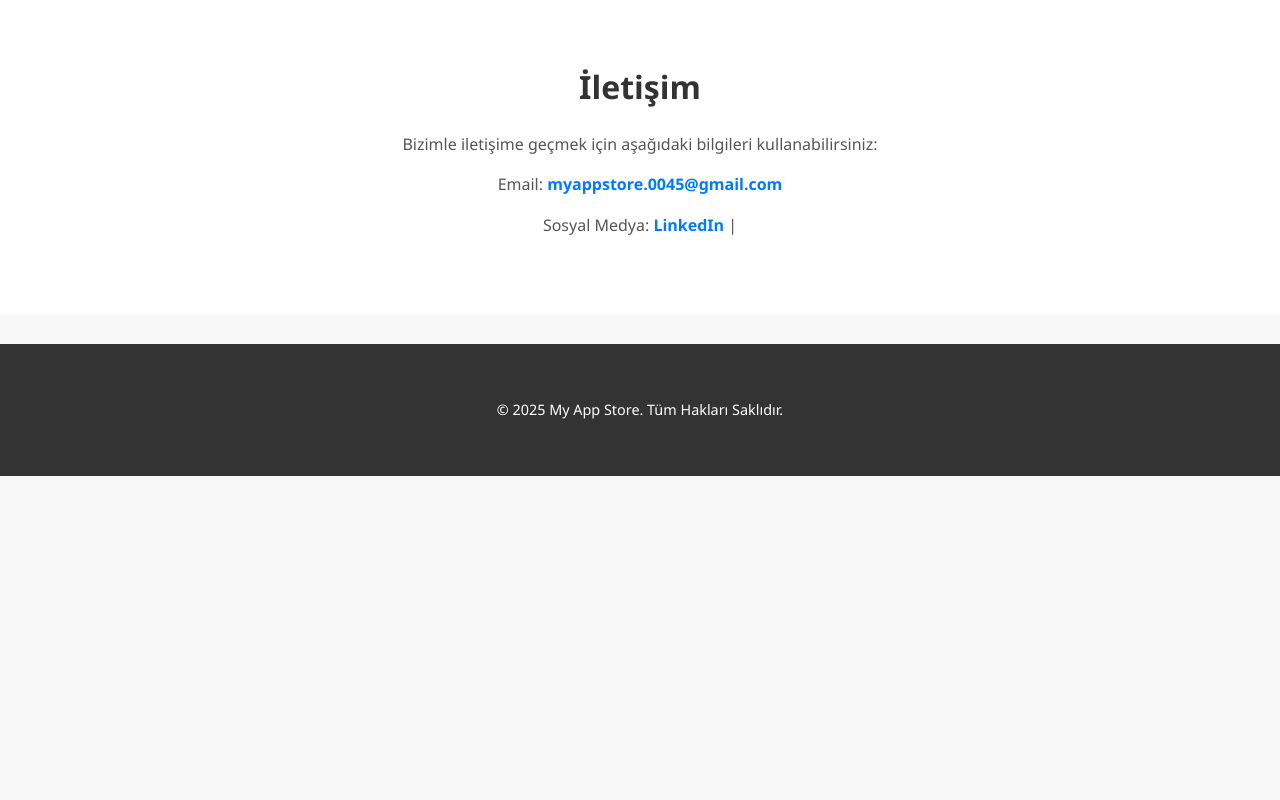
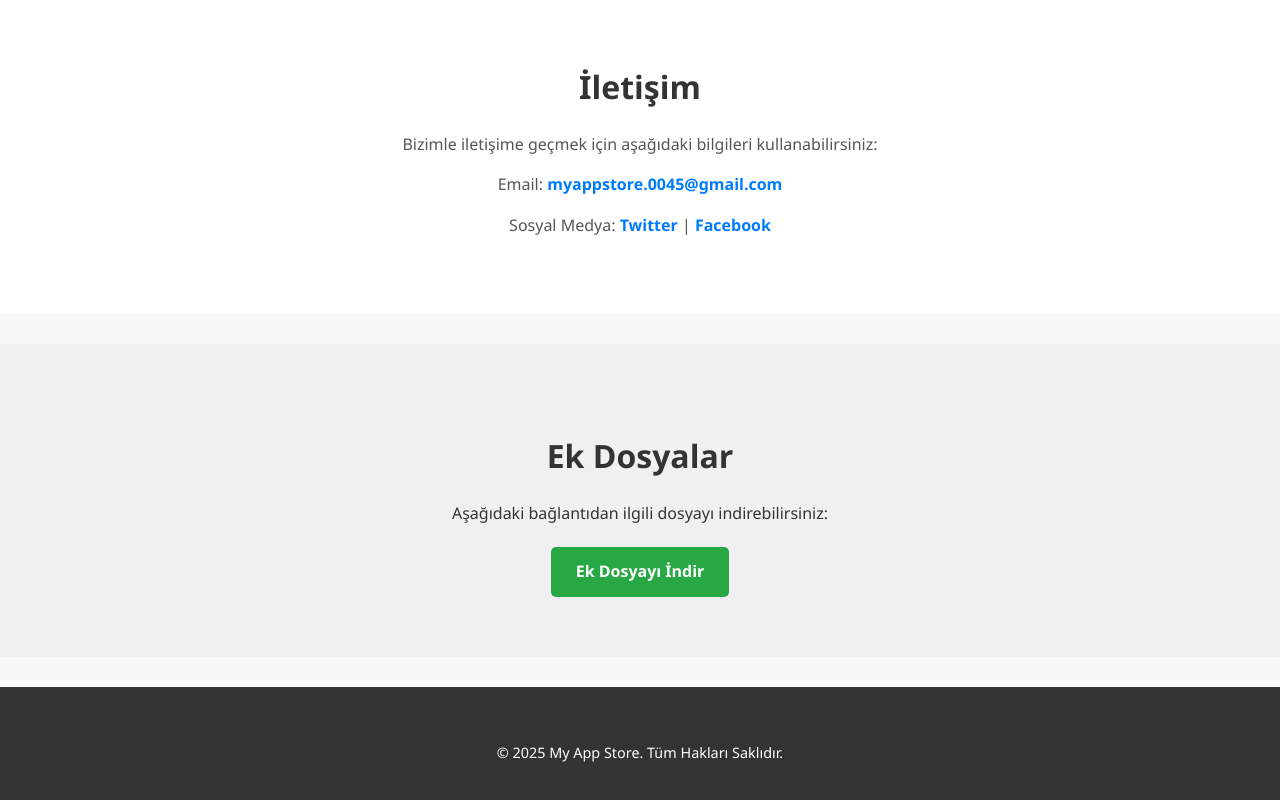
Before and after one commit to MyAppStore0045/myappstore0045.github.io, a plain HTML site: page index.html in a window 1280 px wide. Shown: the part 1781-2581 px from the top of the page. Before the commit the page ends 2257 px from the top, so only its background shows below. Drawn offline with Linux system fonts and the light colour scheme.

Commit message:
Update index.html

```diff
--- a/index.html
+++ b/index.html
@@ -188,6 +188,24 @@
             text-decoration: underline;
         }
 
+        /* Yeni Ek Dosya Bölümü */
+        .extra-files {
+            padding: 40px 0;
+            text-align: center;
+            background-color: #f0f0f0; /* Hafif bir arka plan */
+            margin-bottom: 30px;
+        }
+
+        .extra-files h2 {
+            font-size: 2em;
+            margin-bottom: 20px;
+            color: #333;
+        }
+
+        .extra-files p {
+            margin-bottom: 20px;
+        }
+
         /* Alt Bilgi (Footer) */
         footer {
             background: #333;
@@ -260,11 +278,12 @@
                 </div>
 
                 <div class="app-card">
-                    <h3>Idle Zombie and Cars</h3>
-                    <p>Zombilere karşı destansı bir mücadeleye hazır olun! Arabalarınızı yükseltin, zombi sürülerine karşı savunma yapın ve hayatta kalın.</p>
-                    <a href="https://drive.google.com/file/d/10AIT24JamTVJs-EI1gAW6UHYWFRKtAys/view?usp=drivesdk" target="_blank" class="download-button">APK İndir</a>
+                    <h3>AdAway</h3>
+                    <p>Cihazınızdaki reklamları engelleyerek daha temiz ve kesintisiz bir mobil deneyim yaşayın. Web siteleri ve uygulamalardaki can sıkıcı reklamları durdurun.</p>
+                    <a href="https://drive.google.com/uc?export=download&id=1Jm4-fkPUapUXDIQmUQg_gBnq5zokY-V5" target="_blank" class="download-button">APK İndir</a>
                 </div>
-                </div>
+
+            </div>
         </section>
 
         <section id="about" class="about-us">
@@ -280,9 +299,18 @@
                 <h2>İletişim</h2>
                 <p>Bizimle iletişime geçmek için aşağıdaki bilgileri kullanabilirsiniz:</p>
                 <p>Email: <a href="mailto:myappstore.0045@gmail.com">myappstore.0045@gmail.com</a></p>
-                <p>Sosyal Medya: <a href="https://www.linkedin.com/in/my-appstore-32a053371?trk=contact-info" target="_blank">LinkedIn</a> |
+                <p>Sosyal Medya: <a href="https://twitter.com/myappstore" target="_blank">Twitter</a> | <a href="https://facebook.com/myappstore" target="_blank">Facebook</a></p>
             </div>
         </section>
+
+        <section id="extra-files" class="extra-files">
+            <div class="container">
+                <h2>Ek Dosyalar</h2>
+                <p>Aşağıdaki bağlantıdan ilgili dosyayı indirebilirsiniz:</p>
+                <a href="https://drive.google.com/uc?export=download&id=10AIT24JamTVJs-EI1gAW6UHYWFRKtAys" target="_blank" class="button">Ek Dosyayı İndir</a>
+            </div>
+        </section>
+
     </main>
 
     <footer>
```
